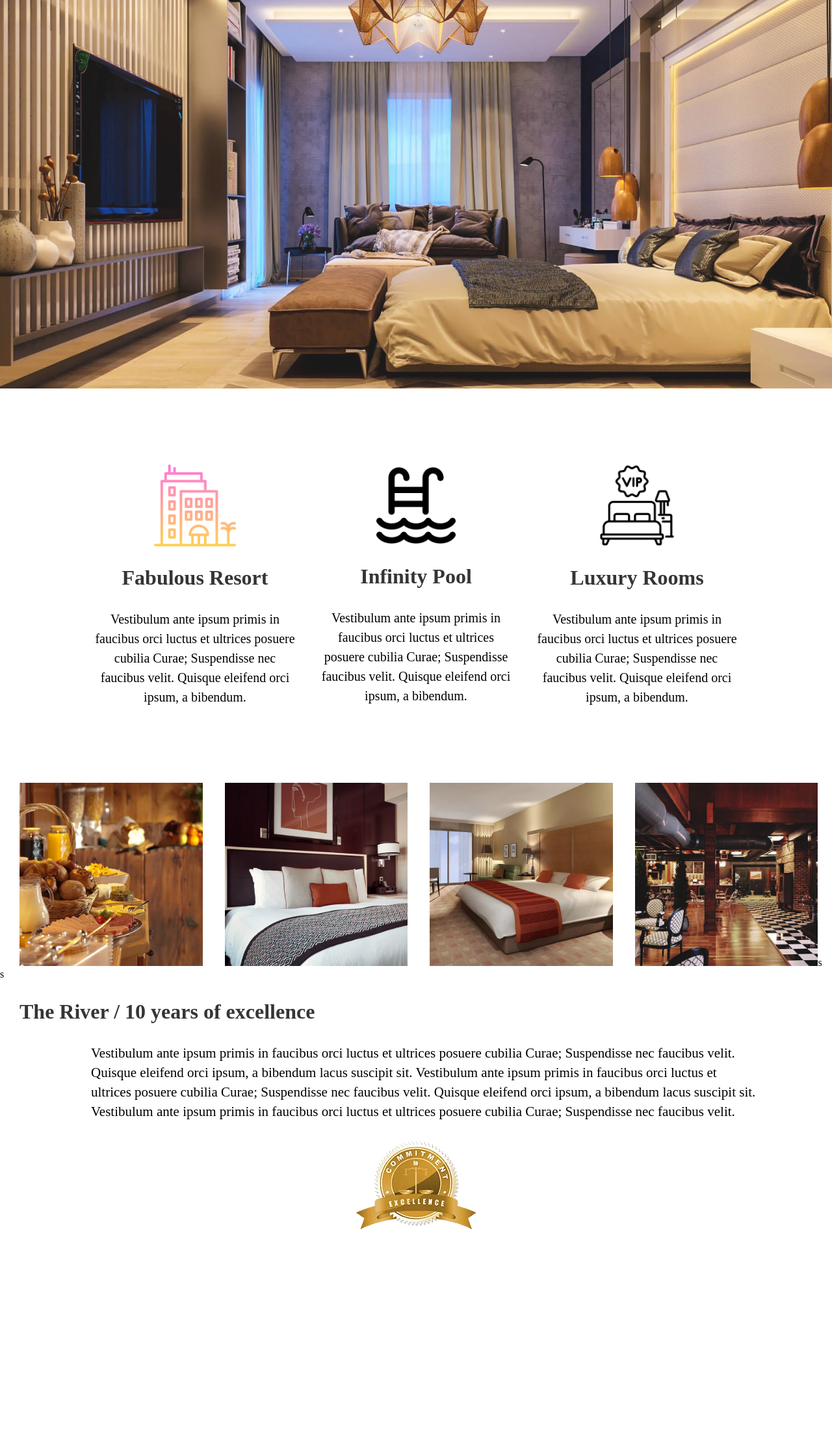
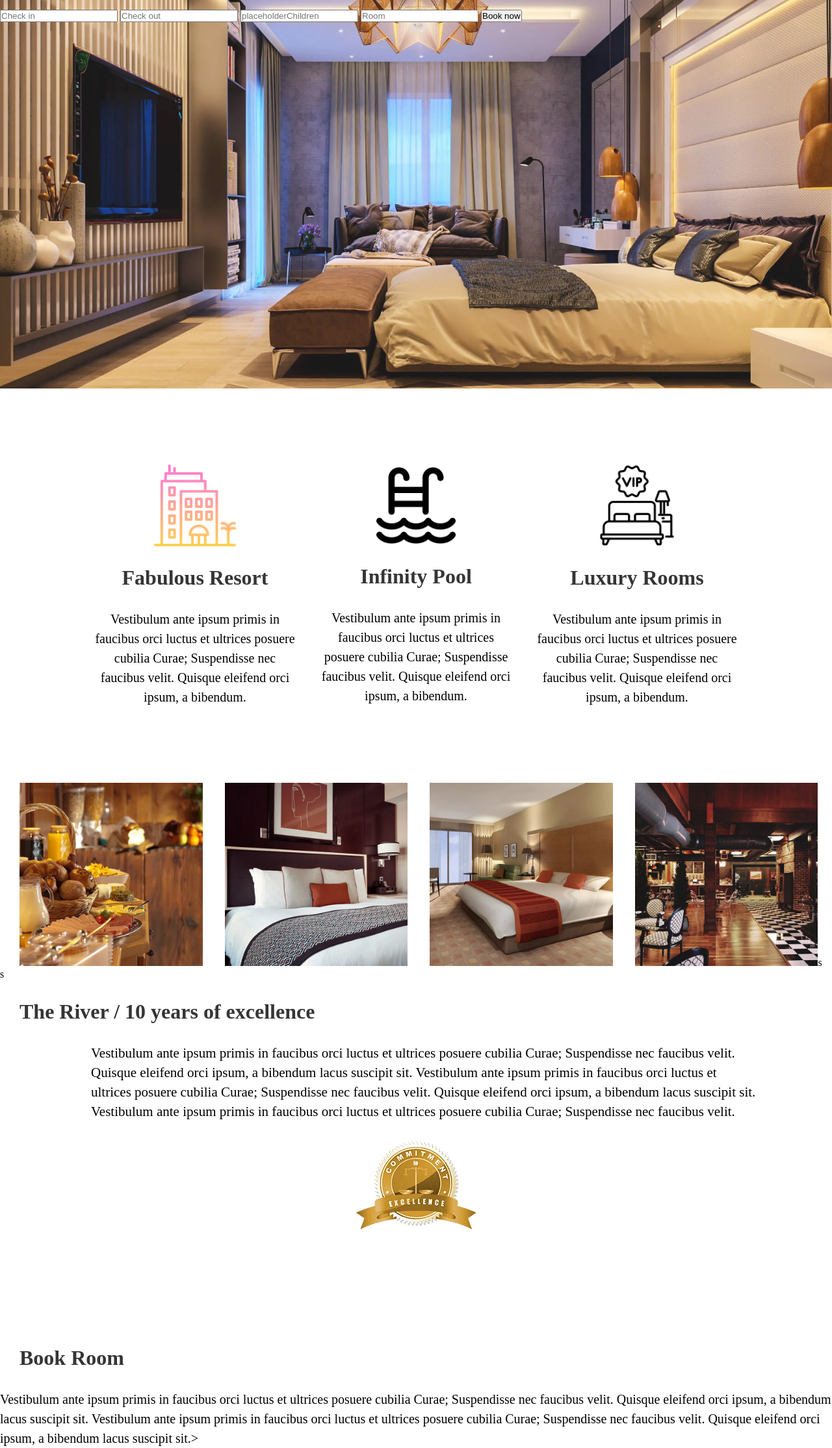
Before and after one commit to mrmunirfaisal11/The-river-clone, a plain HTML site: page index.html in a window 1280 px wide. Shown: the part 162-2391 px from the top of the page at 65% size. Before the commit the page ends 2204 px from the top, so only its background shows below. Drawn offline with Linux system fonts and the light colour scheme.

Commit message:
Enhance booking section and add hotel header
Added input fields for booking details and a new header for the luxury hotel section.

```diff
--- a/index.html
+++ b/index.html
@@ -30,8 +30,16 @@
 
     <div class="sector">
         <div class="container backgroundpic">
+        </div>
             <img src="pic1.webp" alt="pic">
-        </div>
+             <h1 class="mainh1">A Luxury Hotel</h1>
+            <div class="inputdetail">
+                <input type="text" placeholder="Check in">
+                <input type="text" placeholder="Check out">
+                <input type="text" placeholder="placeholderChildren">
+                <input type="text" placeholder="Room">
+                <button>Book now</button>
+            </div>
     </div>
     </div>
 
@@ -85,8 +93,17 @@
         </div>
 
     </div>
+  <div class="BookRoom">
+
+        <h1>Book Room </h1>
+        <p> Vestibulum ante ipsum primis in faucibus orci luctus et ultrices posuere cubilia Curae; Suspendisse nec
+            faucibus velit. Quisque eleifend orci ipsum, a bibendum lacus suscipit sit. Vestibulum ante ipsum primis in
+            faucibus orci luctus et ultrices posuere cubilia Curae; Suspendisse nec faucibus velit. Quisque eleifend
+            orci ipsum, a bibendum lacus suscipit sit.></p>
+    </div>
 
 
 </body>
 
+
 </html>
```
